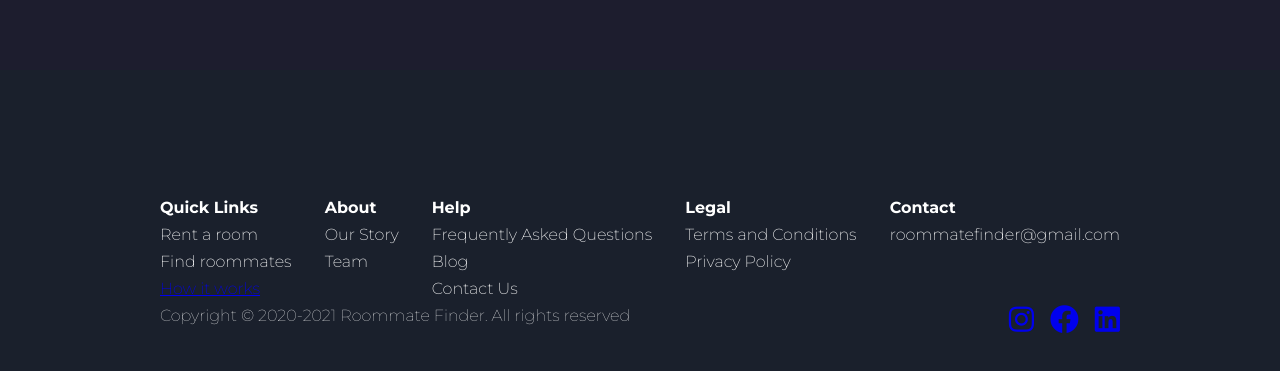
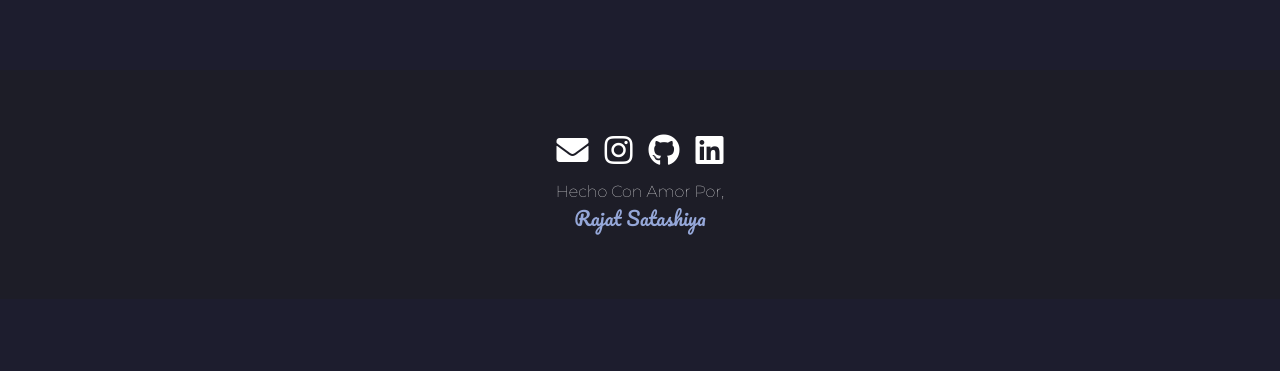
Before and after one commit to RajatSatashiya/Portfolio, a React (Create React App) app: page / in a window 1280 px wide. Shown: the part 2344-2715 px from the top of the page. After the commit the page ends 2643 px from the top, so only its background shows below. Built offline with nearby package versions, Linux system fonts and the light colour scheme.

Commit message:
portfolio complete

```diff
--- a/src/components/footer.css
+++ b/src/components/footer.css
@@ -1,48 +1,44 @@
 footer {
   color: white;
-  background: #1a202c;
-  padding: 8rem 10rem;
+  background: #1d1d27;
+  padding: 4rem 00rem;
+  display: flex;
+  flex-direction: column;
+  align-items: center;
+  text-align: center;
+  align-content: center;
+  justify-content: center;
 }
-.footerUp {
-  display: flex;
-  justify-content: space-between;
-  flex-wrap: wrap;
+.socials i {
+  font-size: 2rem;
+  margin-left: 0.5rem;
+  margin-right: 0.5rem;
 }
-.footerDown {
+.gb:hover {
+  color: black;
+  text-shadow: 0px 0px 10px white;
+}
+.ld:hover {
+  color: black;
+  text-shadow: 0px 0px 10px #0a66c2;
+}
+.insta:hover {
+  color: black;
+  text-shadow: 0px 0px 10px #df4466;
+}
+.mail:hover {
+  color: black;
+  text-shadow: 0px 0px 10px #0ef287;
+}
+.ending {
+  margin-top: 1rem;
   font-family: Montserrat;
   font-weight: 100;
-  display: flex;
-  justify-content: space-between;
+  /* color: #95a7d8; */
 }
-.copy {
-  width: 60%;
+.myname {
+  font-family: Pacifico;
+  font-weight: 500;
+  font-size: 1.2rem;
+  color: #95a7d8;
 }
-.footHead {
-  font-family: Montserrat;
-  font-size: 1rem;
-  font-weight: 700;
-  margin-bottom: 0.5rem;
-}
-.list {
-  font-family: Montserrat;
-  font-weight: 200;
-  font-size: 1rem;
-  margin-bottom: 0.5rem;
-  cursor: pointer;
-}
-.hrline {
-  margin: 2rem 0 0.6rem 0;
-}
-.socials i {
-  font-size: 1.8rem;
-  margin-left: 1rem;
-}
-.fb:hover {
-  color: #31508a;
-}
-.ld:hover {
-  color: #0a66c2;
-}
-.insta:hover {
-  color: tomato;
-}
--- a/src/components/footer.js
+++ b/src/components/footer.js
@@ -4,52 +4,24 @@ import "./footer.css";
 function footer() {
   return (
     <footer>
-      <div className="footerUp">
-        <div>
-          <div className="footHead">Quick Links</div>
-          <div className="list">Rent a room</div>
-          <div className="list">Find roommates</div>
-          <div className="list">
-            <a href="how.html">How it works</a>
-          </div>
-        </div>
-        <div>
-          <div className="footHead">About</div>
-          <div className="list">Our Story</div>
-          <div className="list">Team</div>
-        </div>
-        <div>
-          <div className="footHead">Help</div>
-          <div className="list">Frequently Asked Questions</div>
-          <div className="list">Blog</div>
-          <div className="list">Contact Us</div>
-        </div>
-        <div>
-          <div className="footHead">Legal</div>
-          <div className="list">Terms and Conditions</div>
-          <div className="list">Privacy Policy</div>
-        </div>
-        <div>
-          <div className="footHead">Contact</div>
-          <div className="list">roommatefinder@gmail.com</div>
-        </div>
+      <div className="socials">
+        <a href="mailto:rajat09satashiya@gmail.com">
+          <i className="fas fa-envelope mail"></i>
+        </a>
+        <a href="https://www.instagram.com/mr__satashiya/">
+          <i className="fab fa-instagram insta"></i>
+        </a>
+        <a href="https://github.com/RajatSatashiya">
+          <i className="fab fa-github gb"></i>
+        </a>
+        <a href="https://www.linkedin.com/in/rajatsatashiya/">
+          <i className="fab fa-linkedin ld"></i>
+        </a>
       </div>
 
-      <div class="footerDown">
-        <div class="copy">
-          Copyright © 2020-2021 Roommate Finder. All rights reserved
-        </div>
-        <div class="socials">
-          <a href="https://www.instagram.com/roomatefinder/">
-            <i class="fab fa-instagram insta"></i>
-          </a>
-          <a href="#">
-            <i class="fab fa-facebook fb"></i>
-          </a>
-          <a href="https://www.linkedin.com/company/rmt-finder/about/">
-            <i class="fab fa-linkedin ld"></i>
-          </a>
-        </div>
+      <div className="ending">
+        <div className="salutation">Hecho Con Amor Por,</div>
+        <div className="myname">Rajat Satashiya</div>
       </div>
     </footer>
   );
--- a/src/index.css
+++ b/src/index.css
@@ -14,7 +14,10 @@
   color: black;
   background: white;
 }
-
+.a,
+i {
+  color: white;
+}
 body {
   background: #1d1d2e;
 }
```
